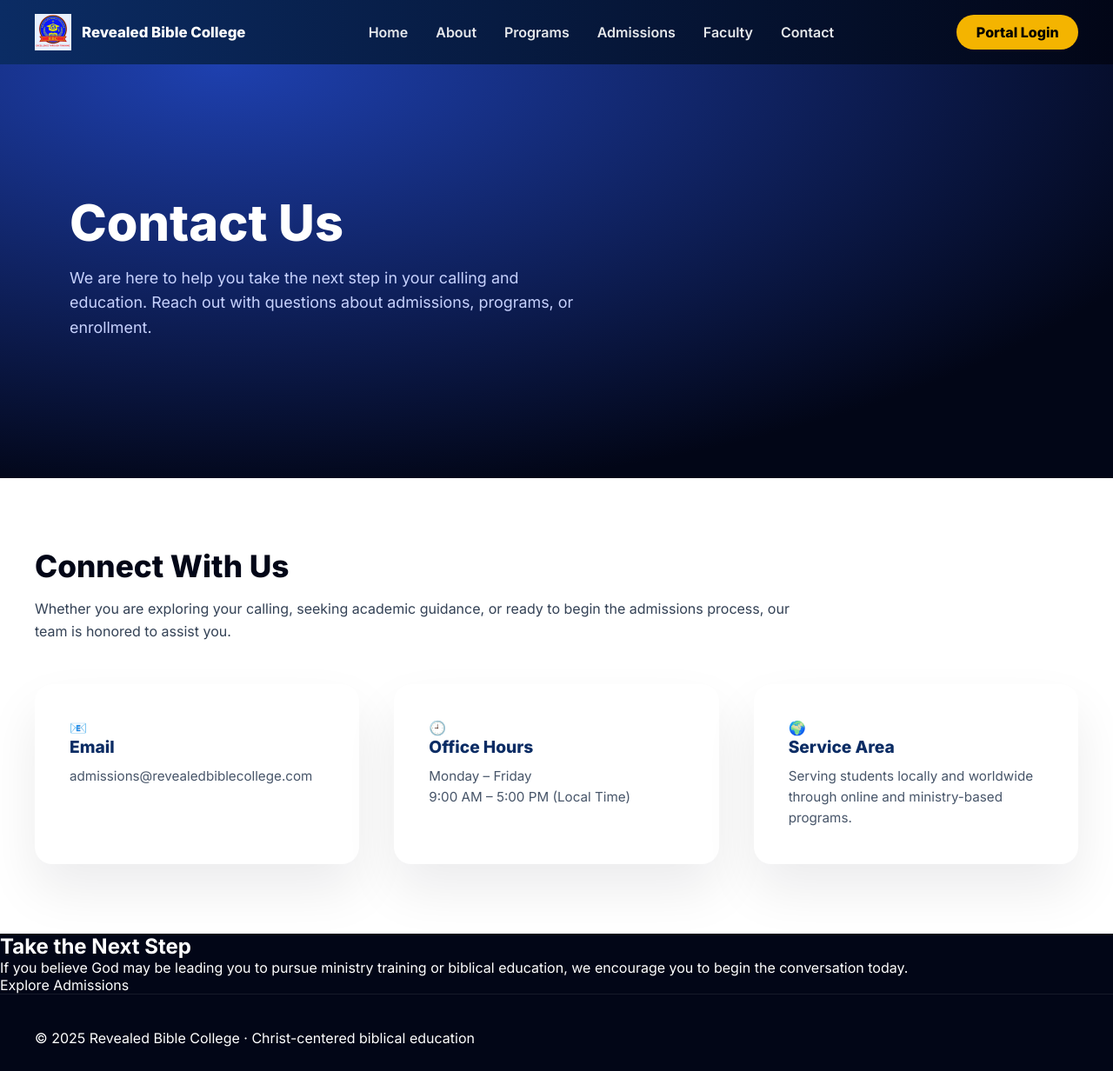
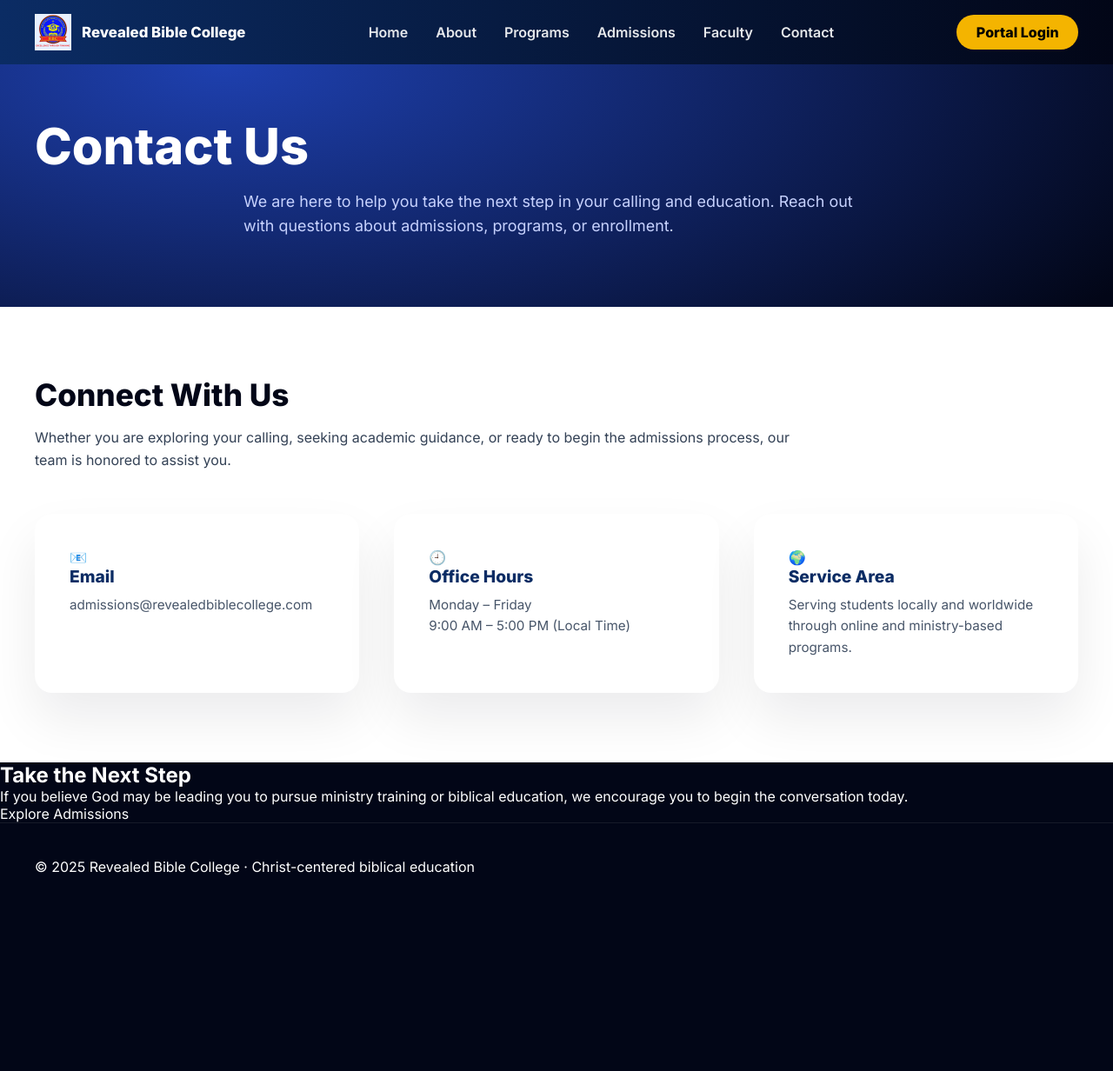
Before and after one commit to WillieKM/my-student-portal, a Jekyll site: the page built from contact.html, in a window 1280 px wide and 1232 px high. Shown: the whole window at 87% size. Built offline with Jekyll 4.4.1, drawn with Linux system fonts in a browser that asks for light colours.

Commit message:
Update main.css

```diff
--- a/assets/css/main.css
+++ b/assets/css/main.css
@@ -164,19 +164,18 @@
     var(--navy-soft),
     var(--navy-dark)
   );
-  padding: 5rem 2.5rem 4rem;
+  padding: 4rem 2.5rem 3.5rem; /* REDUCED */
+}
+
+.hero-page .hero-inner {
+  max-width: 1200px;
+  margin: auto;
+  padding: 0; /* CRITICAL: remove double padding */
+  display: block; /* REMOVE grid */
+  text-align: left;
 }
 
 
-.hero-inner {
-  max-width: 1400px;
-  margin: auto;
-  padding: 4.5rem 2.5rem;
-  display: grid;
-  grid-template-columns: 1.1fr 0.9fr;
-  gap: 4rem;
-  align-items: center;
-}
 
 .hero-content {
   max-width: 620px;
```
